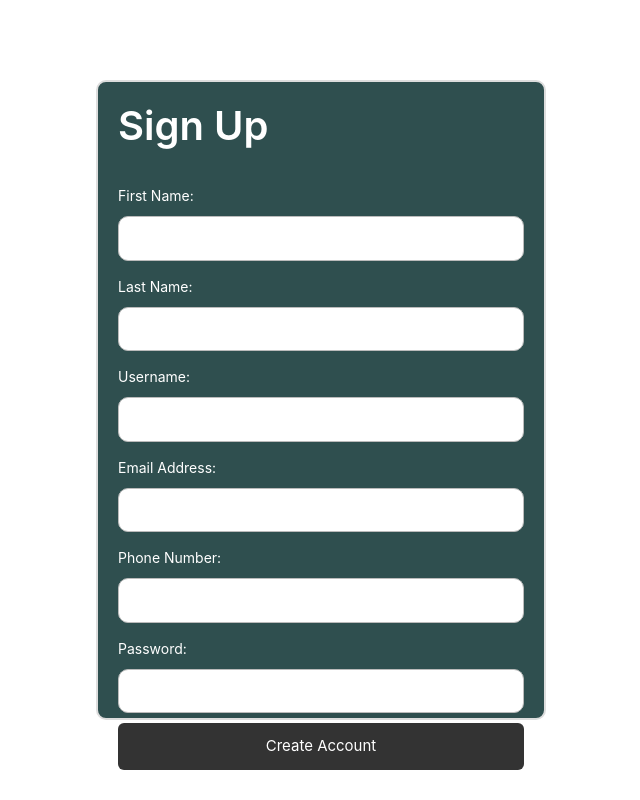
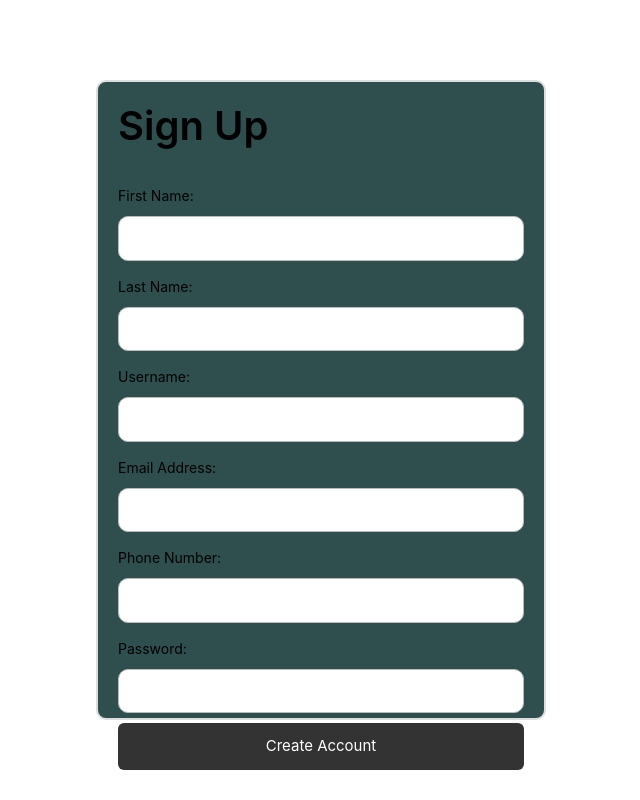
Before and after one commit to NyleLuza/Comp440, a React (Create React App) app in the folder cafestagram/client/: page /signup in a window 1280 px wide. Shown: the whole page, without its empty margins (104-744 px from the left). Built offline with nearby package versions, Linux system fonts and the light colour scheme.

Commit message:
Change text colors and button styles in signUp.css

```diff
--- a/cafestagram/client/src/components/signUp.css
+++ b/cafestagram/client/src/components/signUp.css
@@ -19,13 +19,13 @@
 .sign-up-section h1 {
     margin-bottom: 20px;
     font-weight: 600;
-    color: white;
+    color: black;
 }
 
 /* label text */
 .signUp label {
     font-size: 14px;
-    color: white;
+    color: black;
     margin-bottom: 10px;
 }
 
@@ -43,7 +43,7 @@
 .signUp input:focus {
     outline: none;
     border-color: #555;
-    background: white;
+    background: lightgrey;
 }
 
 /* submit button */
@@ -61,5 +61,6 @@
 
 /* hover over button behavior behavior*/
 .signUpButton:hover {
-    background: darkslategrey;
+    background: white;
+    color: black;
 }
```
